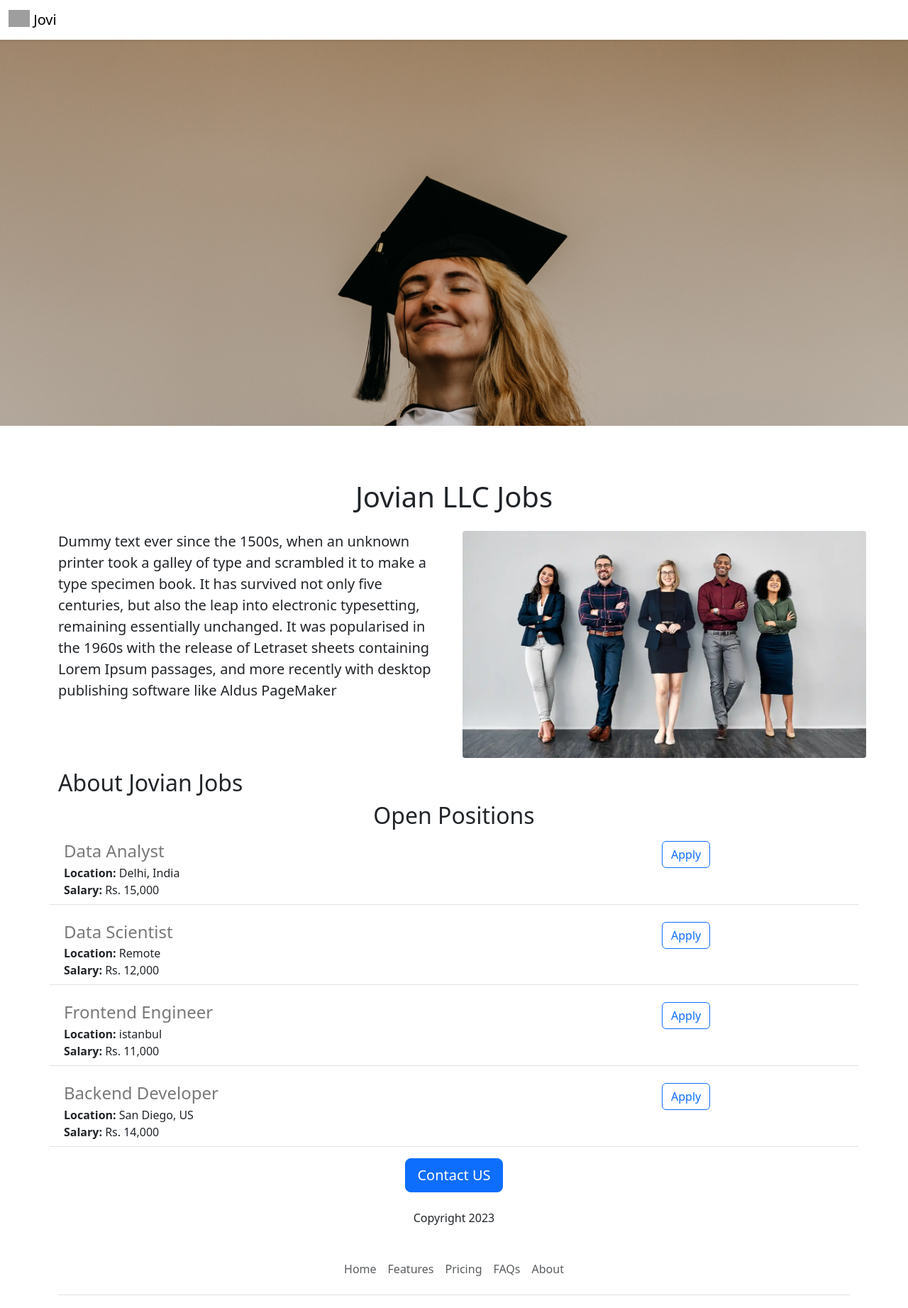
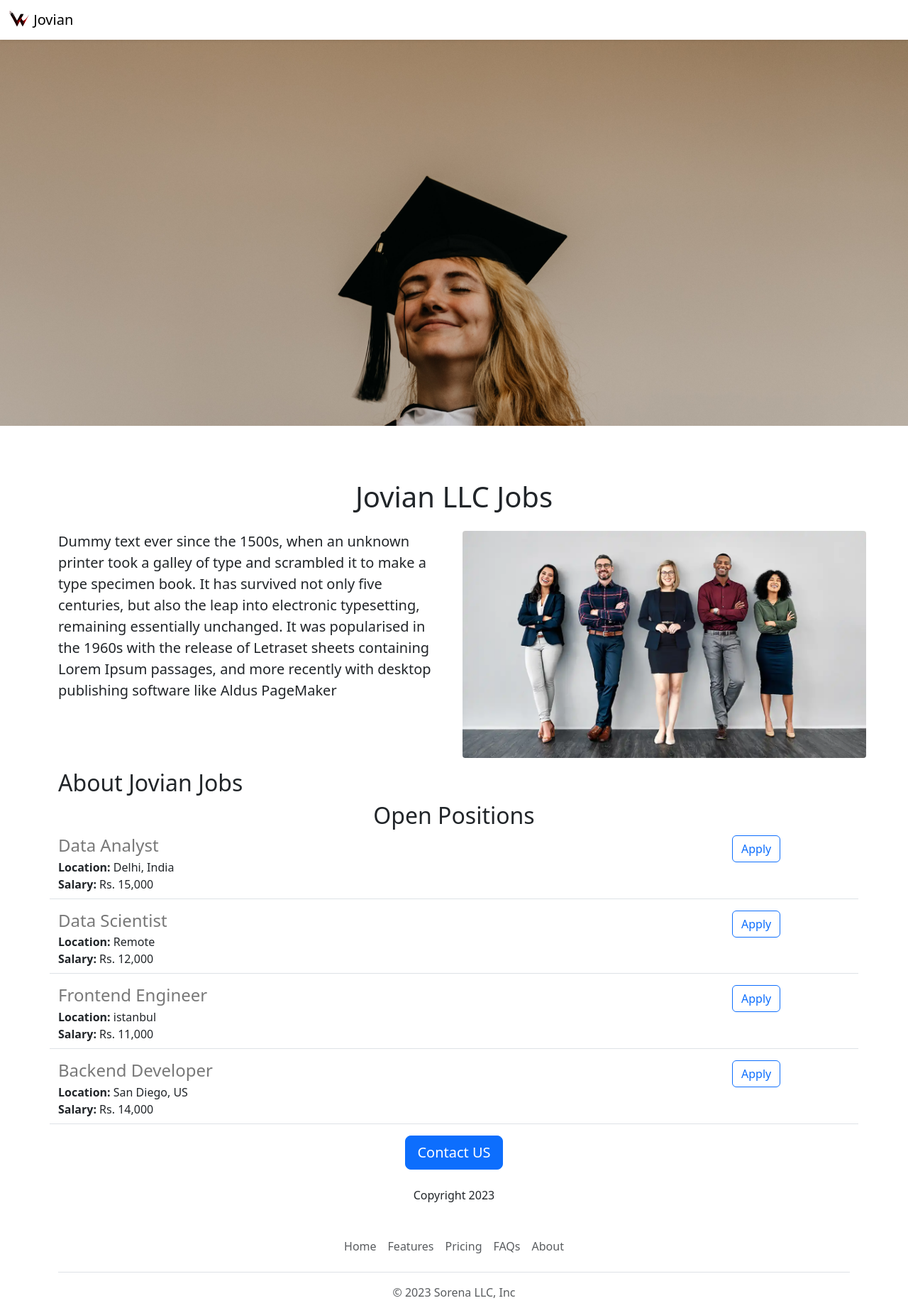
Before and after one commit to veyis/veyis-carreer-website-v2, a Flask app: page / in a window 1280 px wide. Shown: the top 1843 px of the page at 71% size. Run offline with Flask 2, Linux system fonts and the light colour scheme; grey boxes are pictures that could not be loaded.

Commit message:
new logo added

```diff
--- a/templates/jobitem.html
+++ b/templates/jobitem.html
@@ -1,23 +1,20 @@
-
-
-
-<div class="border-bottom row" style ="margin-bottom:16px;padding:8px;">
-
-  <div class='col-9'>
+<div class="border-bottom row" style="margin-bottom:16px;padding-bottom:8px;">
+  <div class="col-10">
     <h4
-      style="color:rgb(120,120,120); margin-bottom:4px;">                  {{job['title']}}
+      style="color:rgb(120,120,120); margin-bottom:4px;">
+      {{job['title']}}
     </h4>
     <div>
-      <b> Location:</b>   {{job['location']}}
+      <b>Location:</b> {{job['location']}}
     </div>
+    {% if 'salary' in job %}
     <div>
-        <b> Salary: </b> {{job['salary']}}
+      <b>Salary:</b> {{job['salary']}}
     </div>
+    {% endif %}
+  </div>
+  <div class="col-2 padding-right:16px">
+    <a href="mailto:vakgul@gmail.com?subject=Application%20for%20{{job['title']}}&body=My%20name%3A%20%3Cyour%20name%20here%3E%0D%0A%0D%0AMy%20Resume%20link%3A%20%3Cresume%20link%3E%0D%0A%0D%0AMy%20LinkedIn%20link%3A%20%3Clinkedin%20in%3E%0D%0A%0D%0A" type="button" class="btn btn-outline-primary float-right align-middle" >Apply</a>
+  </div>
 
-  </div >
-  <div class='col-2 padding-right:16px'>
-    <a href="https://google.com" type="button"
-     class="btn btn-outline-primary float-right align-middle"> Apply
-    </a>
-  </div>
 </div>
--- a/templates/nav.html
+++ b/templates/nav.html
@@ -1,9 +1,9 @@
 <nav class="navbar shadow-sm fixed-top bg-white">
   <div class="container-fluid">
     <a class="navbar-brand" href="#">
-      <img src="https://getbootstrap.com/docs/5.3/assets/brand/bootstrap-logo.svg" alt="Bootstrap" width="30" height="24" class="d-inline-block align-text-top"> Jovi
+      <img src="/static/logo2-R.png" alt="" width="30" height="24" class="d-inline-block align-text-top">
+      Jovian
     </a>
   </div>
 </nav>
-
-<div style="height:56px"> </div>
+<div style="height:56px"></div>
```
Also changed, not shown: static/logo2-R.png (added), static/logo2.png (added).
